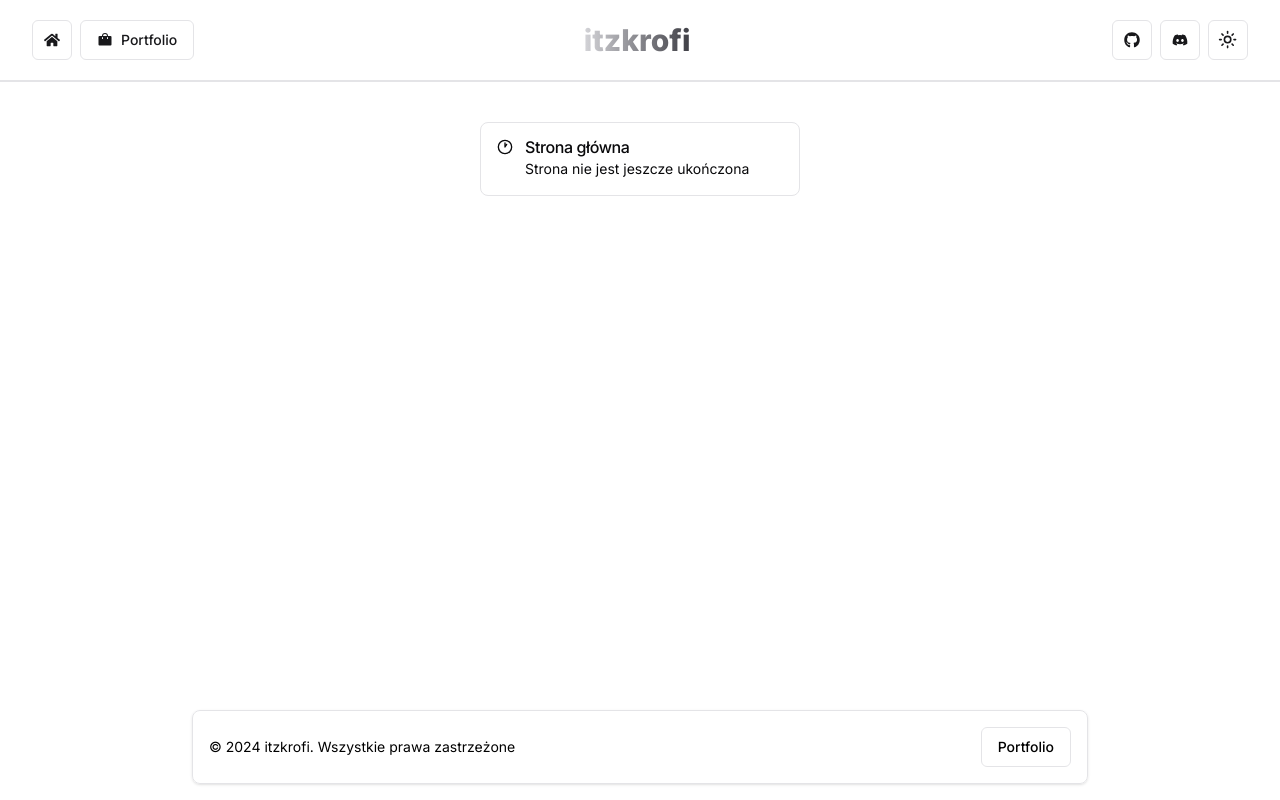
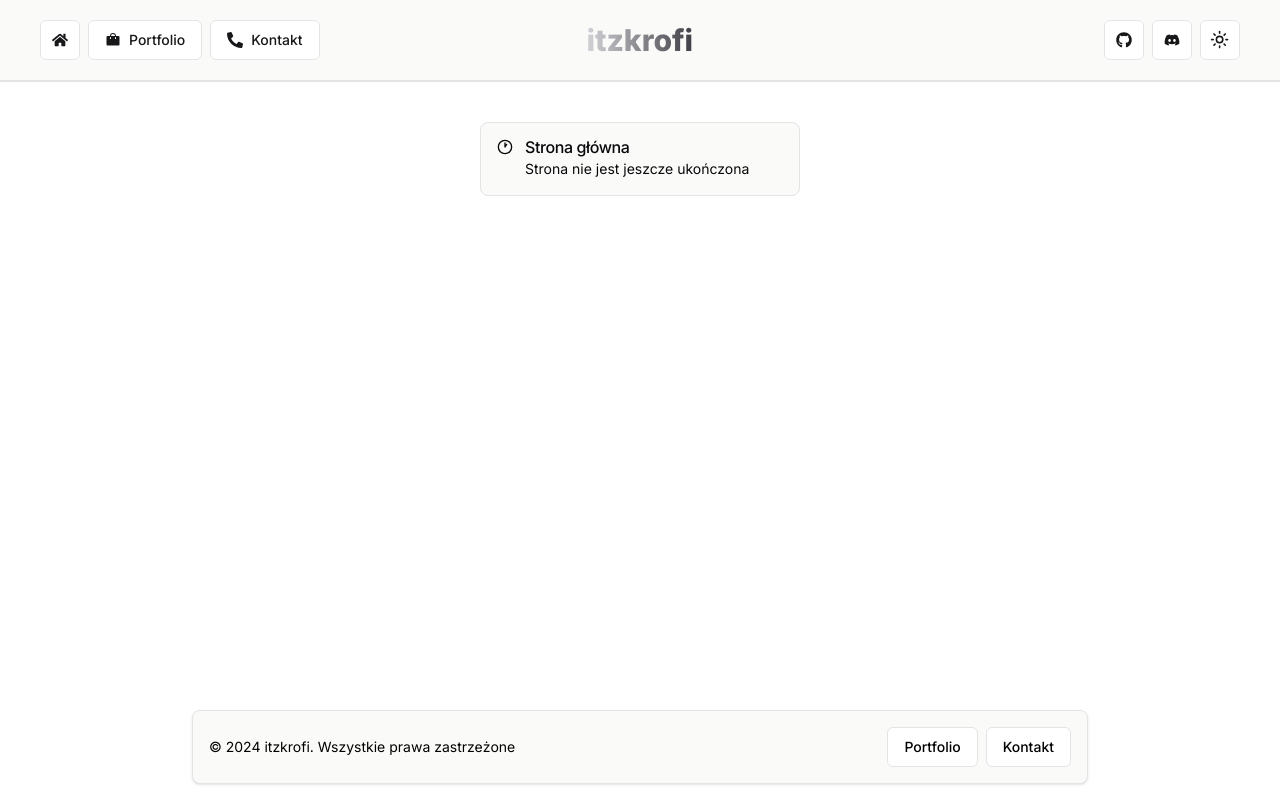
Before and after one commit to kruszeleq/kruszeleq.github.io, a Next.js app: page / in a window 1280 px wide. Built offline with nearby package versions, Linux system fonts and the light colour scheme.

Commit message:
added contant, changed light theme colors, added test card

```diff
--- a/src/app/page.tsx
+++ b/src/app/page.tsx
@@ -4,7 +4,7 @@ import { Alert, AlertDescription, AlertTitle } from "@/components/ui/alert";
 export default function Home() {
   return (
     <div className="py-10 flex justify-center ">
-      <Alert className="w-[20rem]">
+      <Alert className="w-[20rem] bg-stone-50 dark:bg-stone-950">
         <Clock1 className="h-4 w-4" />
         <AlertTitle>Strona główna</AlertTitle>
         <AlertDescription>Strona nie jest jeszcze ukończona</AlertDescription>
--- a/src/app/portfolio/page.tsx
+++ b/src/app/portfolio/page.tsx
@@ -1,15 +1,26 @@
+import Cards from "@/components/Items/Card";
 import { Alert, AlertDescription, AlertTitle } from "@/components/ui/alert";
 import { Clock1 } from "lucide-react";
 
 const PortfolioPage = () => {
   return (
-    <div className="py-10 flex justify-center ">
-      <Alert className="w-[20rem]">
-        <Clock1 className="h-4 w-4" />
-        <AlertTitle>Portfolio</AlertTitle>
-        <AlertDescription>Strona nie jest jeszcze ukończona</AlertDescription>
-      </Alert>
-    </div>
+    <>
+      <div className="py-10 flex justify-center">
+        <Alert className="w-[20rem] dark:bg-stone-950 bg-stone-50">
+          <Clock1 className="h-4 w-4" />
+          <AlertTitle>Portfolio</AlertTitle>
+          <AlertDescription>Strona nie jest jeszcze ukończona</AlertDescription>
+        </Alert>
+      </div>
+      <div className="py-5 flex flex-col items-center space-y-10">
+        <Cards
+          cardTitle="Project Name"
+          cardDescription="Project Description"
+          cardFooter="Project Footer"
+          cardImage="https://www.sportstravelmagazine.com/wp-content/uploads/2013/01/testimage.jpg"
+        />
+      </div>
+    </>
   );
 };
 
--- a/src/components/HomePage/Footer.tsx
+++ b/src/components/HomePage/Footer.tsx
@@ -5,14 +5,17 @@ const Footer = () => {
   return (
     <>
       <div className="flex flex-wrap justify-center">
-        <footer className="backdrop-blur-md fixed bottom-0 w-[70%] rounded-lg shadow border m-4 mx-10">
+        <footer className="bg-stone-50 fixed bottom-0 dark:bg-stone-950 w-[70%] rounded-lg shadow border m-4 mx-10">
           <div className="w-full mx-auto max-w-screen-xl p-4 space-y-5 md:space-y-0 md:flex md:items-center md:justify-between">
             <span className="text-sm text-black sm:text-center dark:text-white">
               © 2024 itzkrofi. Wszystkie prawa zastrzeżone
             </span>
-            <div className="hidden md:flex flex-wrap items-center mt-3 text-sm font-medium text-black dark:text-white sm:mt-0">
+            <div className="hidden md:flex flex-wrap items-center mt-3 text-sm font-medium text-black dark:text-white sm:mt-0 space-x-2">
               <Button variant="outline">
                 <a href="#">Portfolio</a>
+              </Button>
+              <Button variant="outline">
+                <a href="#">Kontakt</a>
               </Button>
             </div>
           </div>
--- a/src/components/HomePage/Navbar.tsx
+++ b/src/components/HomePage/Navbar.tsx
@@ -1,6 +1,6 @@
 "use client";
 import { Button } from "@/components/ui/button";
-import { FaGithub, FaDiscord, FaHome, FaList } from "react-icons/fa";
+import { FaGithub, FaDiscord, FaHome, FaList, FaPhone } from "react-icons/fa";
 import { MdClose } from "react-icons/md";
 import { PiBagFill } from "react-icons/pi";
 import { ModeToggle } from "./ThemeToggle";
@@ -14,7 +14,7 @@ const Navbar = () => {
   };
   return (
     <>
-      <div className="container mx-auto flex flex-wrap flex-row justify-center items-center border-b-2 py-5 text-secondary-foreground">
+      <div className="bg-stone-50 dark:bg-stone-950 px-10 mx-auto flex flex-wrap flex-row justify-center items-center border-b-2 py-5 text-secondary-foreground">
         <div className="space-x-2 mr-auto hidden md:flex">
           <Button size="icon" variant="outline" asChild>
             <Link href="/">
@@ -27,9 +27,15 @@ const Navbar = () => {
               Portfolio
             </Link>
           </Button>
+          <Button variant="outline" asChild>
+            <Link href="#">
+              <FaPhone className="mr-2 w-4 h-4 rotate-90" />
+              Kontakt
+            </Link>
+          </Button>
         </div>
         <div className="mx-auto">
-          <h1 className="bg-gradient-to-r from-zinc-300  to-zinc-700 bg-clip-text text-transparent font-extrabold text-3xl md:mr-[2rem] -mr-[5rem]">
+          <h1 className="bg-gradient-to-r from-zinc-300  to-zinc-700 bg-clip-text text-transparent font-extrabold text-3xl md:mr-[9rem] -mr-[5.5rem]">
             itzkrofi
           </h1>
         </div>
@@ -71,6 +77,12 @@ const Navbar = () => {
               </Link>
             </Button>
             <Button variant="outline" asChild className="w-full">
+              <Link href="#">
+                <FaPhone className="mr-2 w-4 h-4 rotate-90" />
+                Kontakt
+              </Link>
+            </Button>
+            <Button variant="outline" asChild className="w-full">
               <a href="https://github.com/kruszeleq">
                 <FaGithub className="h-4 w-4 mr-2" />
                 Github
--- /dev/null
+++ b/src/components/Items/Card.tsx
@@ -0,0 +1,51 @@
+import React from "react";
+
+import {
+  Card,
+  CardContent,
+  CardDescription,
+  CardFooter,
+  CardHeader,
+  CardTitle,
+} from "@/components/ui/card";
+import { Button } from "../ui/button";
+
+type Props = {
+  cardTitle?: string;
+  cardDescription?: string;
+  cardImage?: string;
+  cardFooter?: string;
+};
+
+const Cards = ({
+  cardDescription,
+  cardFooter,
+  cardImage,
+  cardTitle,
+}: Props) => {
+  return (
+    <>
+      <Card className="lg:max-w-md  dark:bg-stone-950 bg-stone-50 ">
+        <CardHeader>
+          <CardTitle>{cardTitle ? cardTitle : ""}</CardTitle>
+          <CardDescription>
+            {cardDescription ? cardDescription : ""}
+          </CardDescription>
+        </CardHeader>
+        {cardImage && (
+          <CardContent>
+            <img src={cardImage} alt="Card Image" className="rounded" />
+          </CardContent>
+        )}
+        <CardFooter>
+          <p>{cardFooter ? cardFooter : ""}</p>
+          <Button className="ml-auto" variant="outline">
+            Szczegóły
+          </Button>
+        </CardFooter>
+      </Card>
+    </>
+  );
+};
+
+export default Cards;
```
